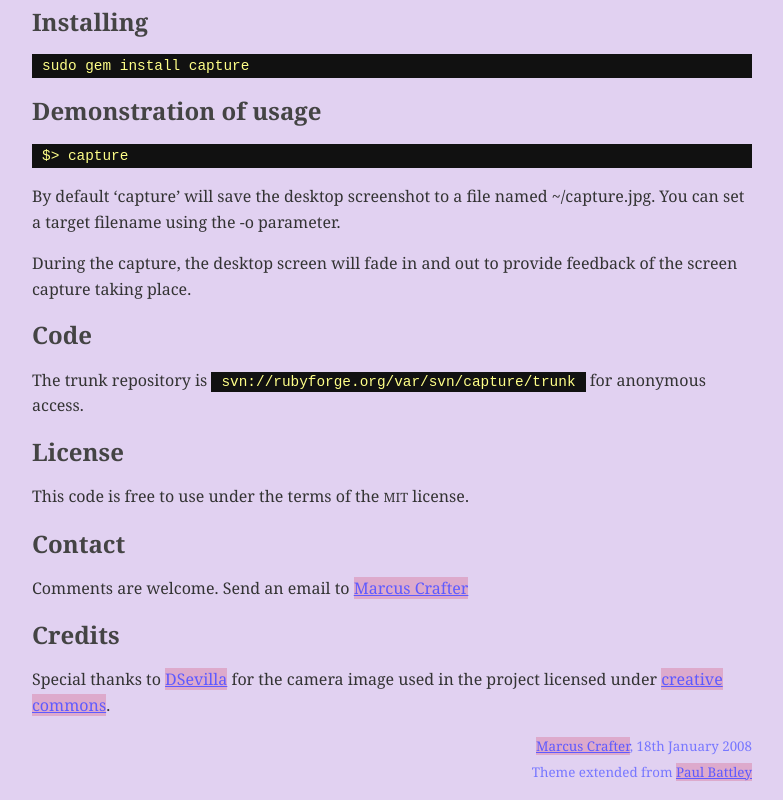
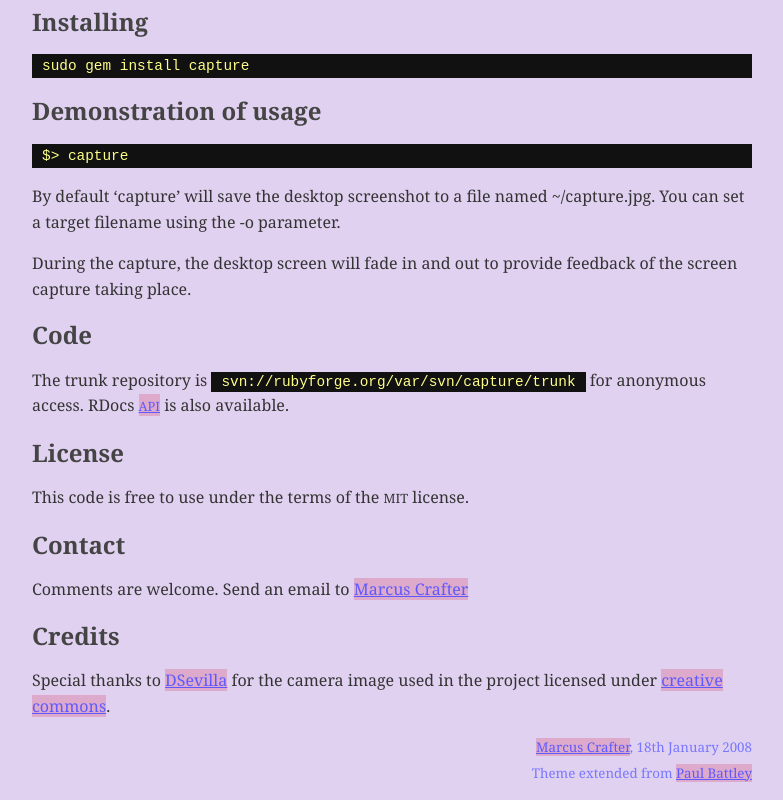
Before and after one commit to crafterm/capture, a plain HTML site: page trunk/website/index.html in a window 1280 px wide. Shown: the part 658-1458 px from the top of the page, without its empty margins (248-1031 px from the left). Drawn offline with Linux system fonts and the light colour scheme.

Commit message:
Update generated website and manifets
git-svn-id: svn+ssh://rubyforge.org/var/svn/capture@11 6fb6b337-7231-43f7-a6d1-67d3959e2683

```diff
--- a/trunk/website/index.html
+++ b/trunk/website/index.html
@@ -66,7 +66,8 @@
 	<h2>Code</h2>
 
 
-	<p>The trunk repository is <code>svn://rubyforge.org/var/svn/capture/trunk</code> for anonymous access.</p>
+	<p>The trunk repository is <code>svn://rubyforge.org/var/svn/capture/trunk</code> for anonymous access.
+RDocs <a href="http://capture.rubyforge.org/rdoc/"><span class="caps">API</span></a> is also available.</p>
 
 
 	<h2>License</h2>
```
Also changed, not shown: trunk/Manifest.txt.
